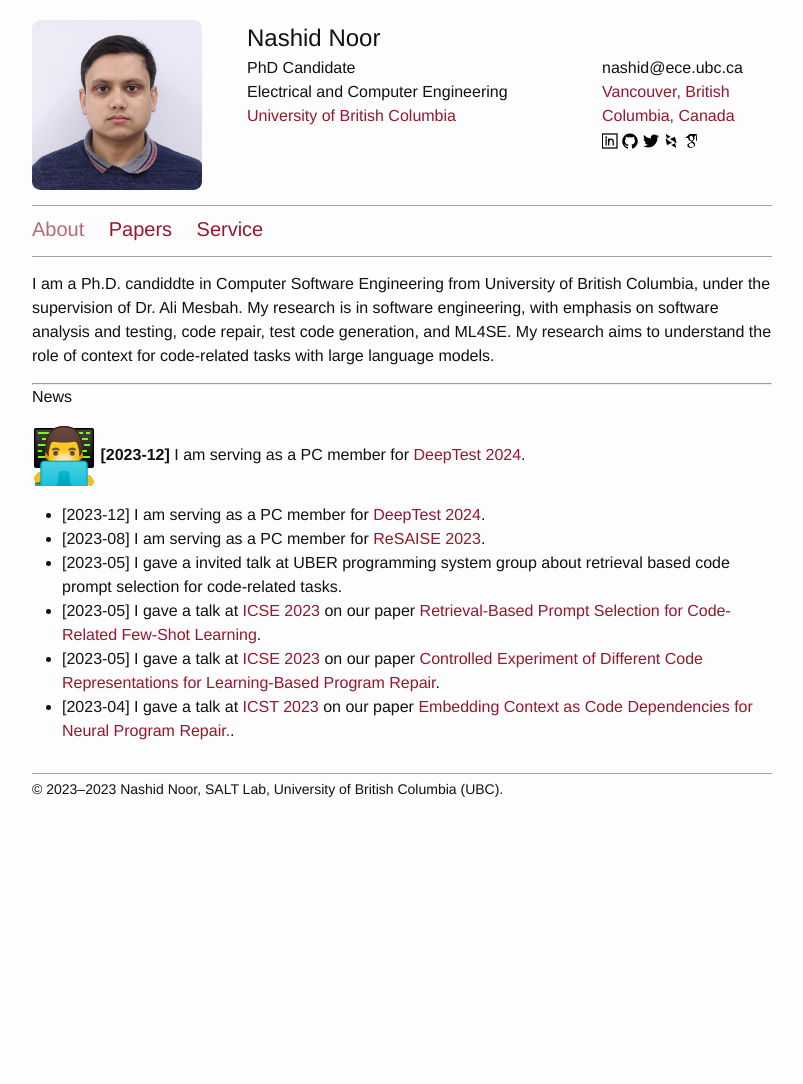
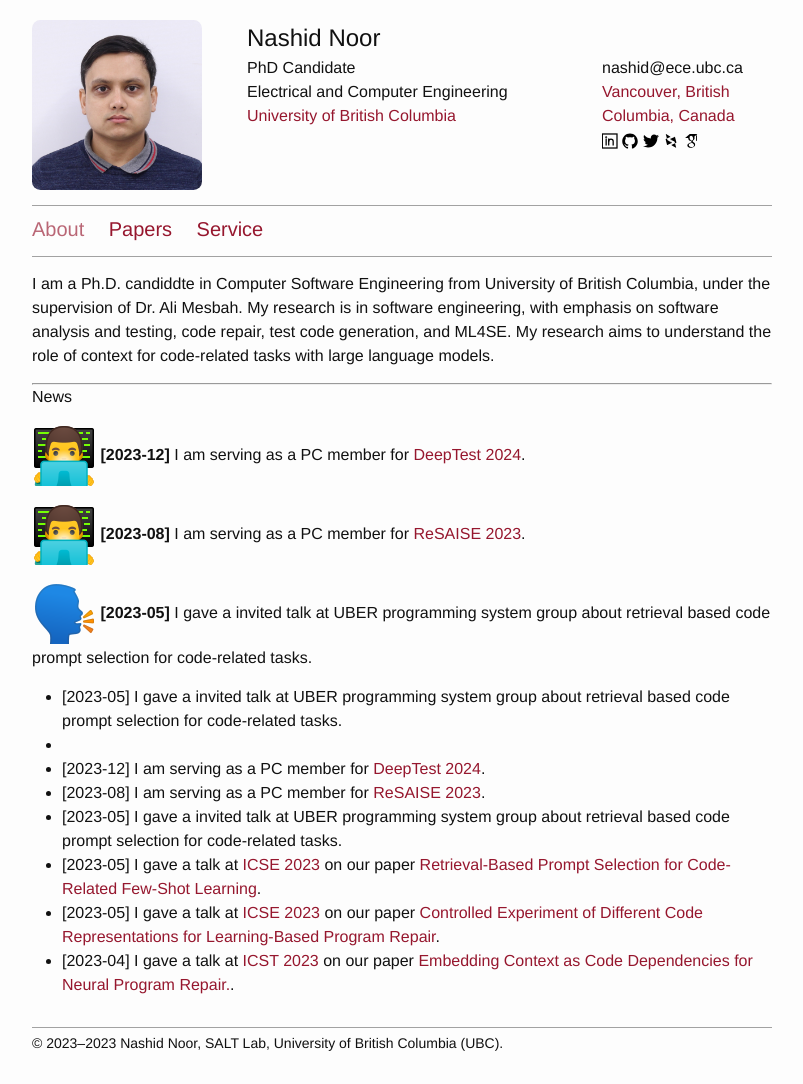
Before and after one commit to nashid/nashid.github.io, a Jekyll site: the page built from index.md, in a window 1280 px wide. Shown: the whole page, without its empty margins (238-1041 px from the left). Built offline with Jekyll 4.4.1, drawn with Linux system fonts in a browser that asks for light colours; before the commit the page ends 900 px from its top, so only the background shows below that.

Commit message:
update the news section

```diff
--- a/index.md
+++ b/index.md
@@ -14,7 +14,14 @@ News
 ![DeepTest 2024](./resources/images/icon-paper-review.png)
 **[2023-12]** I am serving as a PC member for [DeepTest 2024](https://conf.researchr.org/home/icse-2024/deeptest-2024).
 
+![ReSAISE 2023](./resources/images/icon-paper-review.png)
+**[2023-08]** I am serving as a PC member for [ReSAISE 2023](https://resaise.github.io/2023/committee.html).
 
+![Talks 2023](./resources/images/icon-talk.png)
+**[2023-05]** I gave a invited talk at UBER programming system group about retrieval based code prompt selection for code-related tasks.
+
+- [2023-05] I gave a invited talk at UBER programming system group about retrieval based code prompt selection for code-related tasks.
+-
 
 - [2023-12] I am serving as a PC member for [DeepTest 2024](https://conf.researchr.org/home/icse-2024/deeptest-2024).
 - [2023-08] I am serving as a PC member for [ReSAISE 2023](https://resaise.github.io/2023/committee.html).
```
